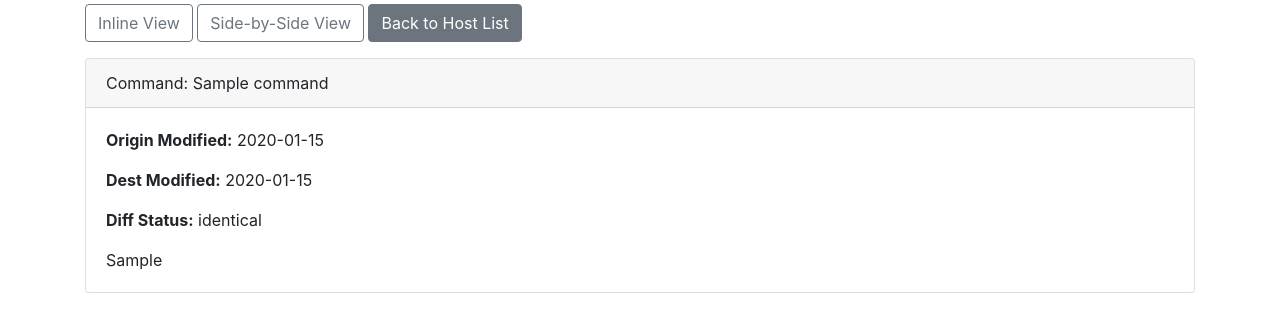
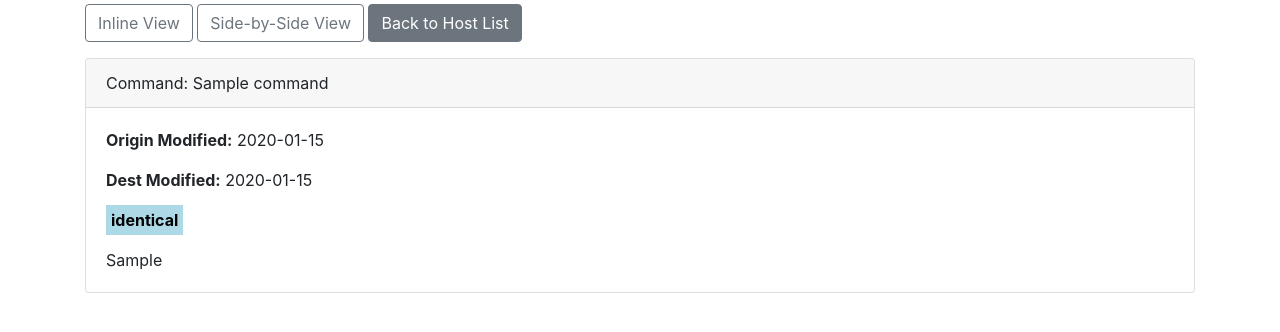
Before and after one commit to icecake0141/nwdiff, a Flask app: template templates/host_detail.html in a window 1280 px wide. Shown: the part 148-480 px from the top of the page. Run offline with Flask 3, Linux system fonts and the light colour scheme; the template is opened without the code that fills it: most values are stand-ins (such as "Sample title", 1, 10 or a date in 2020); some libraries are stand-ins or nearby versions.

Commit message:
Modified highlighting feature.

```diff
--- a/app.py
+++ b/app.py
@@ -23,8 +23,6 @@ DEVICE_COMMANDS = {
         "diag switch trunk summary",
         "diag switch trunk list",
         "diag stp vlan list",
-        "diag sys psu status",
-        "diag sys fan status",
     ),
     "cisco": (
         "show version",
@@ -131,11 +129,14 @@ def compute_diff_status(origin_data, dest_data):
 def compute_diff(origin_data, dest_data, view="inline"):
     """
     Computes diff information using diff_match_patch.
-    Returns a tuple of (diff_status, diff_html) based on the view mode.
+    For inline view:
+      - 行単位で変更があった場合は、両方のdiffタグを含む行は黄色背景になります。
+      - さらに、<del>タグは文字単位で赤背景、<ins>タグは文字単位で青背景とします。
     """
     dmp = diff_match_patch()
     diffs = dmp.diff_main(origin_data, dest_data)
     dmp.diff_cleanupSemantic(diffs)
+
     if all(op == 0 for op, text in diffs):
         status = "identical"
         if view == "sidebyside":
@@ -148,23 +149,78 @@ def compute_diff(origin_data, dest_data, view="inline"):
             diff_html = generate_side_by_side_html(origin_data, dest_data)
         else:
             raw_diff_html = dmp.diff_prettyHtml(diffs)
-            diff_html = raw_diff_html.replace("¶", "<br>").replace("&para;", "")
+            # Replace ¶ and &para; with line breaks
+            inline_html = raw_diff_html.replace("¶", "<br>").replace("&para;", "")
+
+            # ① 文字単位の更新: <del>と<ins>タグにインライン背景色を追加
+            inline_html = inline_html.replace("<del>", '<del style="background-color: #ffcccc;">')
+            inline_html = inline_html.replace("<ins>", '<ins style="background-color: #cce5ff;">')
+
+            # ② 行単位の強調表示: diffタグが含まれている行は全て黄色背景にする
+            lines = inline_html.split("<br>")
+            new_lines = []
+            for line in lines:
+                if "<del" in line or "<ins" in line:
+                    new_lines.append(f'<div style="background-color: #ffff99;">{line}</div>')
+                else:
+                    new_lines.append(line)
+            diff_html = "<br>".join(new_lines)
     return status, diff_html
 
 # --- Function to generate side-by-side diff HTML ---
 def generate_side_by_side_html(origin_data, dest_data):
     """
-    Generates side-by-side HTML displaying the origin content on the left and
-    the diff comparison (dest) on the right using diff_match_patch.
+    Generates side-by-side HTML displaying the origin content (common parts plus deletions)
+    on the left and the destination content (common parts plus insertions) on the right.
+    For each column:
+      - 文字単位の強調：削除部分（<del>）は赤背景、追加部分（<ins>）は青背景
+      - 行単位の強調表示：変更があった行は黄色背景でラップ
     """
     dmp = diff_match_patch()
     diffs = dmp.diff_main(origin_data, dest_data)
     dmp.diff_cleanupSemantic(diffs)
-    right_html = dmp.diff_prettyHtml(diffs).replace("¶", "").replace("&para;", "")
+
+    origin_parts = []
+    dest_parts = []
+    for op, text in diffs:
+        if op == 0:
+            origin_parts.append(text)
+            dest_parts.append(text)
+        elif op == -1:
+            # 文字単位で背景強調（赤）
+            origin_parts.append(f"<del style='background-color: #ffcccc;'>{text}</del>")
+        elif op == 1:
+            # 文字単位で背景強調（青）
+            dest_parts.append(f"<ins style='background-color: #cce5ff;'>{text}</ins>")
+    origin_html = "".join(origin_parts)
+    dest_html = "".join(dest_parts)
+
+    # 改行を<br>で置換
+    origin_html = origin_html.replace("\n", "<br>")
+    dest_html = dest_html.replace("\n", "<br>")
+
+    # Origin側：diffタグが含まれている行は全て黄色背景にする
+    new_origin_lines = []
+    for line in origin_html.split("<br>"):
+        if "<del" in line or "<ins" in line:
+            new_origin_lines.append(f"<div style='background-color: #ffff99;'>{line}</div>")
+        else:
+            new_origin_lines.append(line)
+    origin_html = "<br>".join(new_origin_lines)
+
+    # Dest側：diffタグが含まれている行は全て黄色背景にする
+    new_dest_lines = []
+    for line in dest_html.split("<br>"):
+        if "<del" in line or "<ins" in line:
+            new_dest_lines.append(f"<div style='background-color: #ffff99;'>{line}</div>")
+        else:
+            new_dest_lines.append(line)
+    dest_html = "<br>".join(new_dest_lines)
+
     html = f"""<table class="table table-bordered" style="width:100%; border-collapse: collapse;">
   <tr>
-    <td style="vertical-align: top; width:50%; white-space: pre-wrap;">{origin_data}</td>
-    <td style="vertical-align: top; width:50%; white-space: pre-wrap;">{right_html}</td>
+    <td style="vertical-align: top; width:50%; white-space: pre-wrap;">{origin_html}</td>
+    <td style="vertical-align: top; width:50%; white-space: pre-wrap;">{dest_html}</td>
   </tr>
 </table>"""
     return html
@@ -350,6 +406,7 @@ def compare_files():
     hosts = list({row["host"] for row in read_hosts_csv()})
     error = None
     diff_html = None
+    status = None
     if request.method == "POST":
         host1 = request.form.get("host1")
         host2 = request.form.get("host2")
@@ -371,12 +428,12 @@ def compare_files():
                     data1 = f.read()
                 with open(path2, encoding="utf-8") as f:
                     data2 = f.read()
-                # Compute diff result using side-by-side view if selected.
                 if view == "sidebyside":
                     diff_html = generate_side_by_side_html(data1, data2)
+                    status = compute_diff_status(data1, data2)
                 else:
-                    _, diff_html = compute_diff(data1, data2, view)
-    return render_template("compare_files.html", hosts=hosts, error=error, diff_html=diff_html)
+                    status, diff_html = compute_diff(data1, data2, view)
+    return render_template("compare_files.html", hosts=hosts, error=error, diff_html=diff_html, status=status)
 
 if __name__ == "__main__":
     app.run(debug=True)
--- a/templates/compare_files.html
+++ b/templates/compare_files.html
@@ -49,6 +49,12 @@
 </div>
 {% endif %}
 
+{% if status %}
+  <div class="mt-3 p-3" style="background-color: {% if status == 'changes detected' %}#ffff99{% elif status == 'identical' %}#add8e6{% endif %};">
+    <strong>{{ status }}</strong>
+  </div>
+{% endif %}
+
 {% if diff_html %}
 <hr>
 <h2>Diff Result:</h2>
--- a/templates/host_detail.html
+++ b/templates/host_detail.html
@@ -17,7 +17,15 @@
         <div class="card-body">
             <p><strong>Origin Modified:</strong> {{ result.origin_mtime }}</p>
             <p><strong>Dest Modified:</strong> {{ result.dest_mtime }}</p>
-            <p><strong>Diff Status:</strong> {{ result.diff_status }}</p>
+            <div class="mb-3">
+                {% if result.diff_status == "changes detected" %}
+                    <span style="background-color: #ffff99; font-weight:bold; padding: 5px; color:black;">{{ result.diff_status }}</span>
+                {% elif result.diff_status == "identical" %}
+                    <span style="background-color: #add8e6; font-weight:bold; padding: 5px; color:black;">{{ result.diff_status }}</span>
+                {% else %}
+                    <span class="badge badge-info">{{ result.diff_status }}</span>
+                {% endif %}
+            </div>
             <div>
                 {{ result.diff_html | safe }}
             </div>
```
Also changed, not shown: templates/host_list.html (+6 -2 lines).
